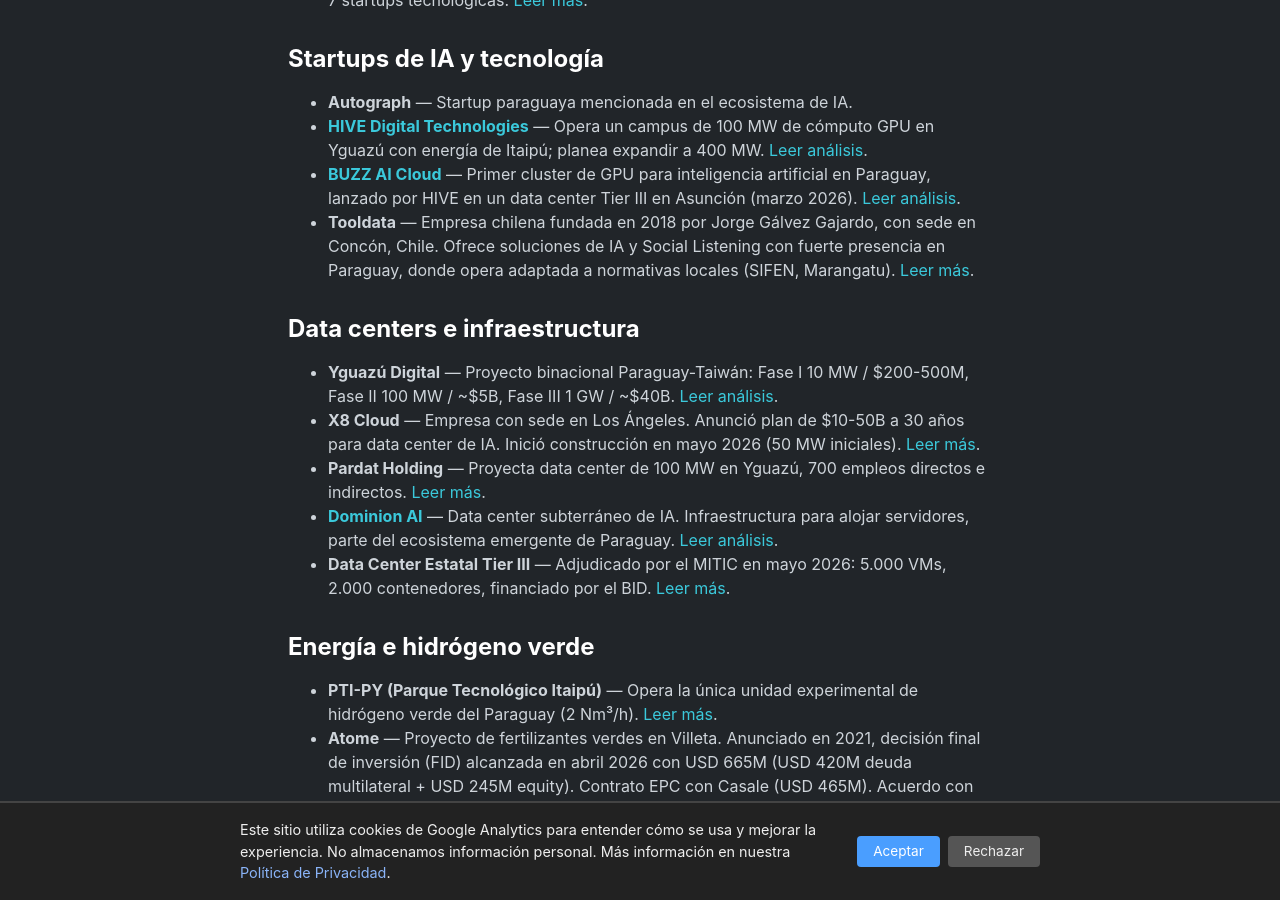
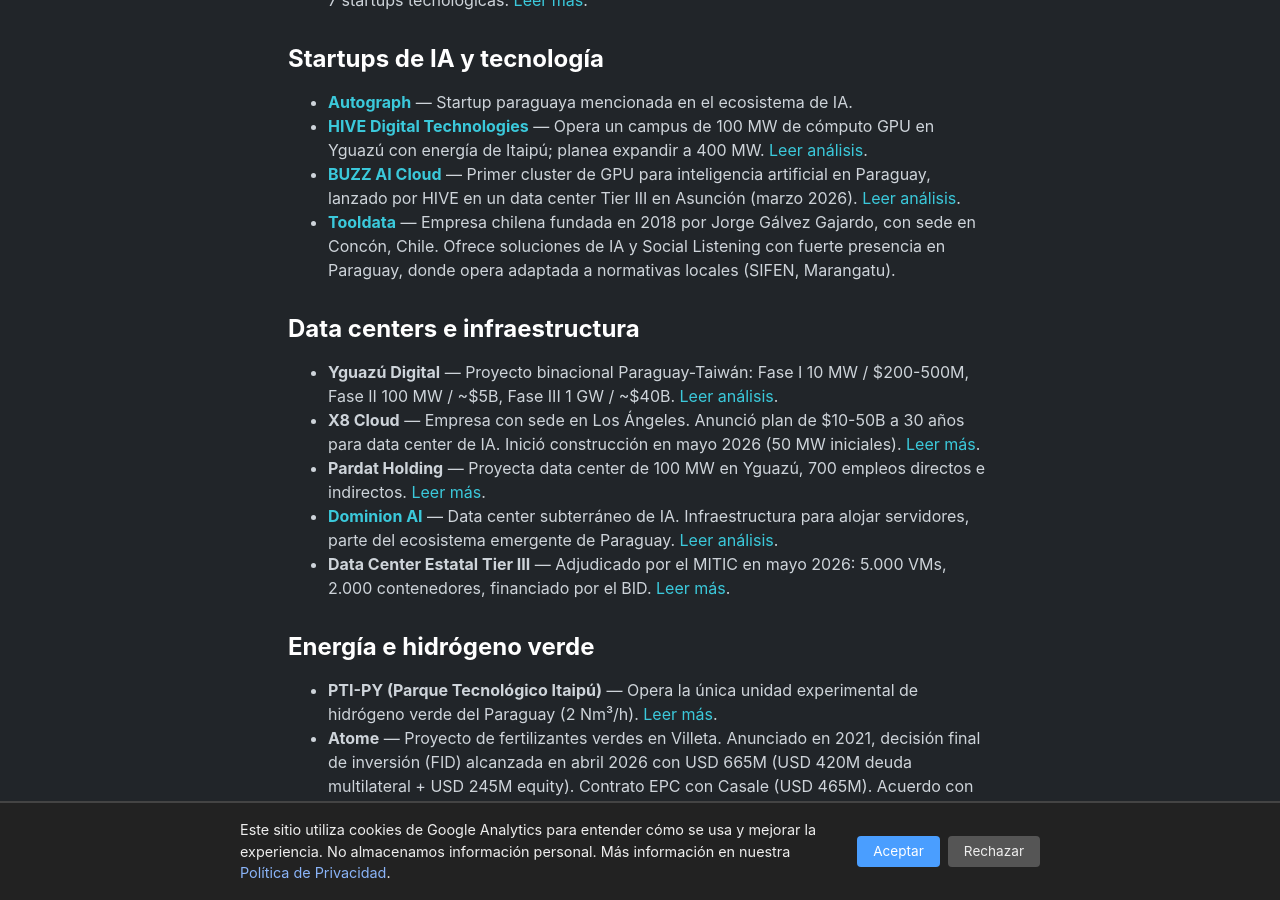
Before and after one commit to miravosqueinteresante/muchotexto.net, a Jekyll site: the page built from directorio.markdown, in a window 1280 px wide and 900 px high, scrolled down 563 px. Built offline with Jekyll 4.4.1, drawn with Linux system fonts in a browser that asks for light colours.

Commit message:
fix: directorio - add Autograph link, move Tooldata link to name

```diff
--- a/directorio.markdown
+++ b/directorio.markdown
@@ -15,10 +15,10 @@
 
 ## Startups de IA y tecnología
 
-- **Autograph** — Startup paraguaya mencionada en el ecosistema de IA.
+- **[Autograph](https://autograph.ai/)** — Startup paraguaya mencionada en el ecosistema de IA.
 - **[HIVE Digital Technologies](https://www.hivedigitaltechnologies.com/)** — Opera un campus de 100 MW de cómputo GPU en Yguazú con energía de Itaipú; planea expandir a 400 MW. [Leer análisis](/articulos/2026/07/10/talento-tech-paraguay-ia/).
 - **[BUZZ AI Cloud](https://www.buzzhpc.ai/es/)** — Primer cluster de GPU para inteligencia artificial en Paraguay, lanzado por HIVE en un data center Tier III en Asunción (marzo 2026). [Leer análisis](/articulos/2026/07/16/ia-soberana-paraguay/).
-- **Tooldata** — Empresa chilena fundada en 2018 por Jorge Gálvez Gajardo, con sede en Concón, Chile. Ofrece soluciones de IA y Social Listening con fuerte presencia en Paraguay, donde opera adaptada a normativas locales (SIFEN, Marangatu). [Leer más](https://tooldata.io/social-listening-paraguay).
+- **[Tooldata](https://tooldata.io/social-listening-paraguay)** — Empresa chilena fundada en 2018 por Jorge Gálvez Gajardo, con sede en Concón, Chile. Ofrece soluciones de IA y Social Listening con fuerte presencia en Paraguay, donde opera adaptada a normativas locales (SIFEN, Marangatu).
 
 ## Data centers e infraestructura
 
```
